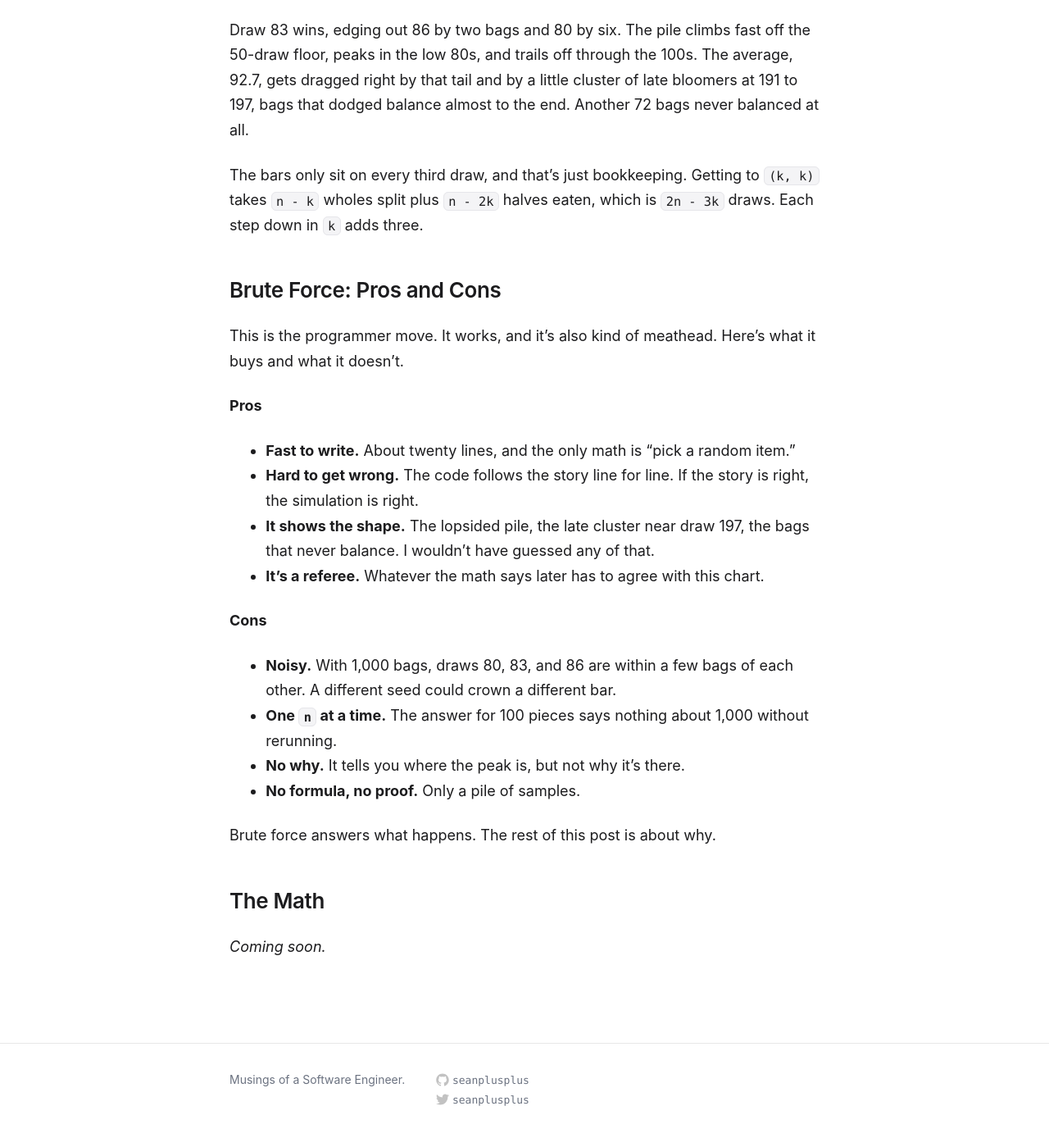
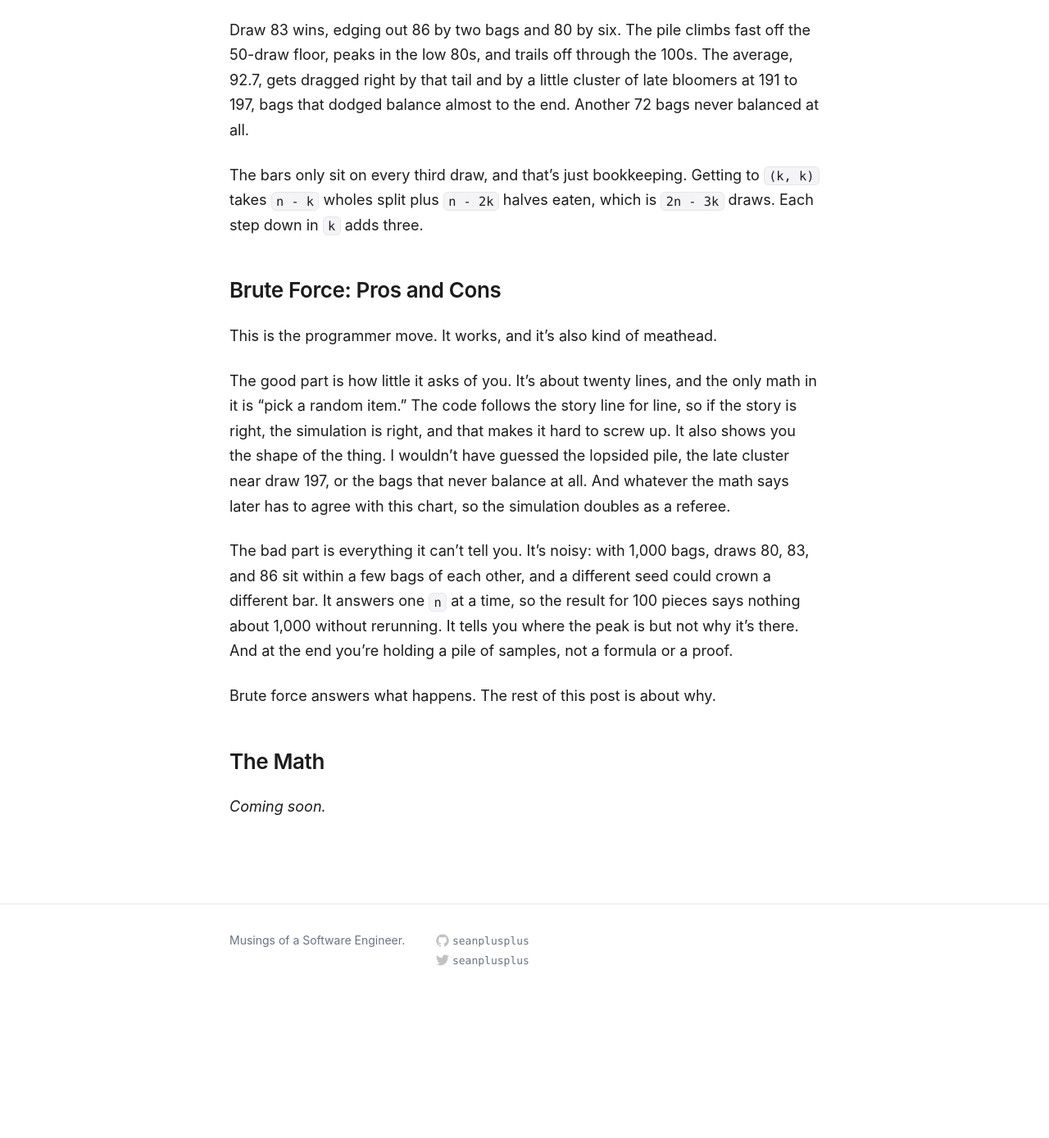
Before and after one commit to SeanPlusPlus/seanplusplus.github.io, a Jekyll site: the page built from _posts/2026-11-27-the-half-chiclet-problem.md, in a window 1280 px wide and 1400 px high, scrolled down 3193 px. Shown: the top 1388 px of the window at 82% size. Built offline with Jekyll 4.4.1, drawn with Linux system fonts in a browser that asks for light colours; after the commit the page ends 4423 px from its top, so only the background shows below that.

Commit message:
docs: rewrite brute-force pros and cons as prose
Co-Authored-By: Claude Opus 5.5 <noreply@anthropic.com>

```diff
--- a/_posts/2026-11-27-the-half-chiclet-problem.md
+++ b/_posts/2026-11-27-the-half-chiclet-problem.md
@@ -77,21 +77,11 @@ The bars only sit on every third draw, and that's just bookkeeping. Getting to `
 
 ## Brute Force: Pros and Cons
 
-This is the programmer move. It works, and it's also kind of meathead. Here's what it buys and what it doesn't.
+This is the programmer move. It works, and it's also kind of meathead.
 
-**Pros**
+The good part is how little it asks of you. It's about twenty lines, and the only math in it is "pick a random item." The code follows the story line for line, so if the story is right, the simulation is right, and that makes it hard to screw up. It also shows you the shape of the thing. I wouldn't have guessed the lopsided pile, the late cluster near draw 197, or the bags that never balance at all. And whatever the math says later has to agree with this chart, so the simulation doubles as a referee.
 
-- **Fast to write.** About twenty lines, and the only math is "pick a random item."
-- **Hard to get wrong.** The code follows the story line for line. If the story is right, the simulation is right.
-- **It shows the shape.** The lopsided pile, the late cluster near draw 197, the bags that never balance. I wouldn't have guessed any of that.
-- **It's a referee.** Whatever the math says later has to agree with this chart.
-
-**Cons**
-
-- **Noisy.** With 1,000 bags, draws 80, 83, and 86 are within a few bags of each other. A different seed could crown a different bar.
-- **One `n` at a time.** The answer for 100 pieces says nothing about 1,000 without rerunning.
-- **No why.** It tells you where the peak is, but not why it's there.
-- **No formula, no proof.** Only a pile of samples.
+The bad part is everything it can't tell you. It's noisy: with 1,000 bags, draws 80, 83, and 86 sit within a few bags of each other, and a different seed could crown a different bar. It answers one `n` at a time, so the result for 100 pieces says nothing about 1,000 without rerunning. It tells you where the peak is but not why it's there. And at the end you're holding a pile of samples, not a formula or a proof.
 
 Brute force answers what happens. The rest of this post is about why.
 
```
